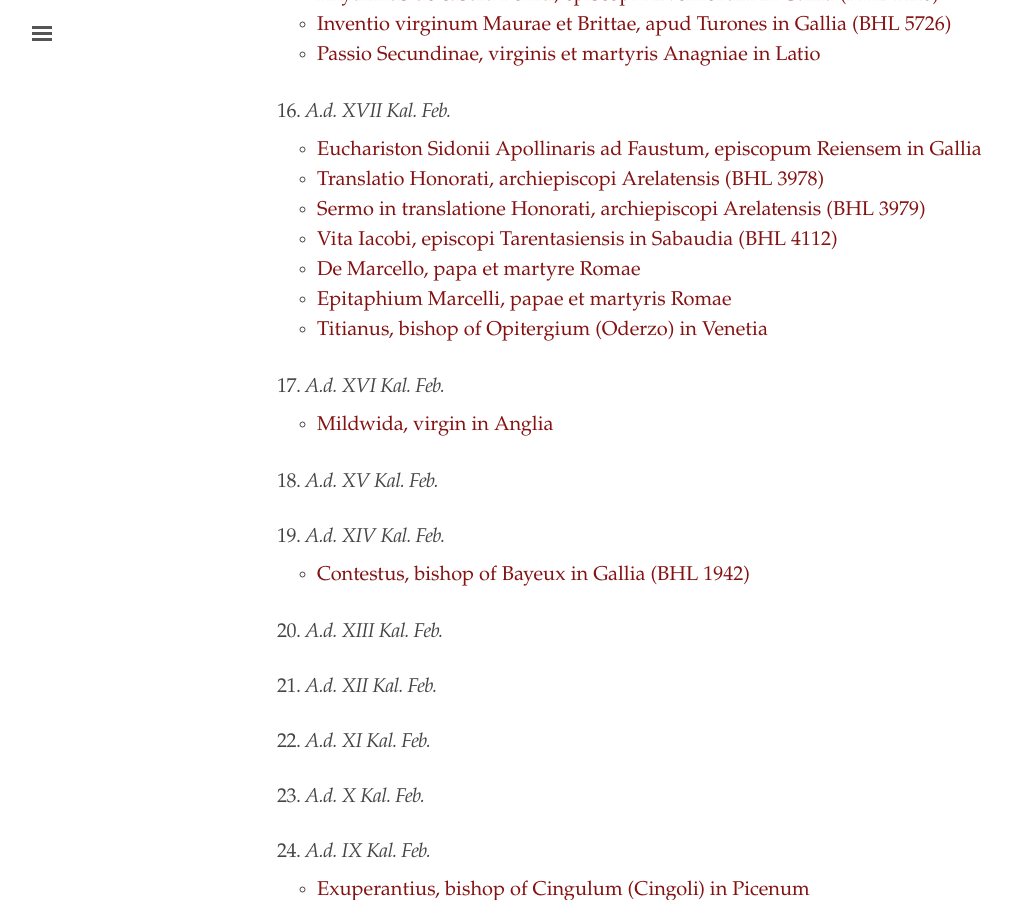
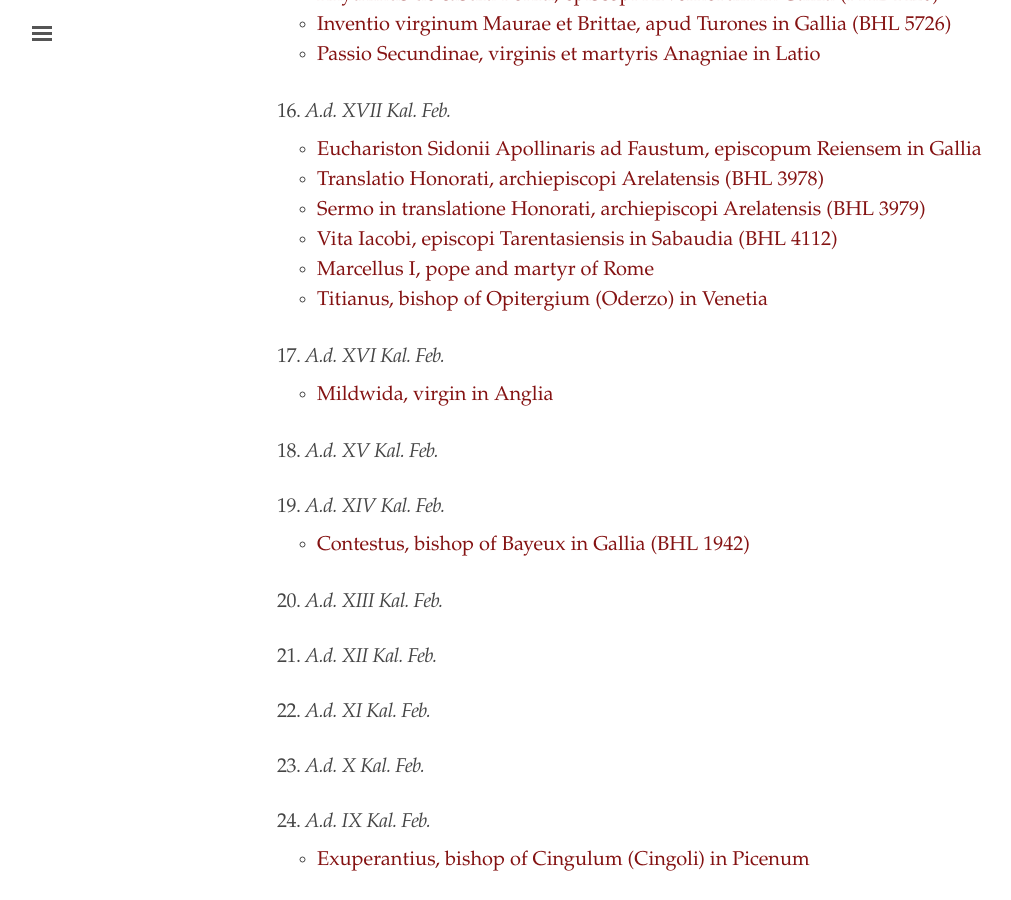
Before and after one commit to cjkoepke1/latin-hagiography, a Jekyll site: the page built from index.md, in a window 1280 px wide and 900 px high, scrolled down 5135 px. Shown: the whole window, without its empty margins (3-1014 px from the left). Built offline with Jekyll 4.4.1, drawn with Linux system fonts in a browser that asks for light colours.

Commit message:
Updated link to Pope Marcellus I

```diff
--- a/index.md
+++ b/index.md
@@ -182,8 +182,7 @@
 - [Translatio Honorati, archiepiscopi Arelatensis (BHL 3978)](https://cjkoepke1.github.io/latin-hagiography/texts/translatio-honorati-arelatensis/)
 - [Sermo in translatione Honorati, archiepiscopi Arelatensis (BHL 3979)](https://cjkoepke1.github.io/latin-hagiography/texts/sermo-in-translatione-honorati/)
 - [Vita Iacobi, episcopi Tarentasiensis in Sabaudia (BHL 4112)](https://cjkoepke1.github.io/latin-hagiography/texts/vita-iacobi-tarentasiensis/)
-- [De Marcello, papa et martyre Romae](https://cjkoepke1.github.io/latin-hagiography/texts/de-marcello-papa/)
-- [Epitaphium Marcelli, papae et martyris Romae](https://cjkoepke1.github.io/latin-hagiography/texts/epitaphium-marcelli-papae/)
+- [Marcellus I, pope and martyr of Rome](https://cjkoepke1.github.io/latin-hagiography/saints/marcellus-papa/)
 - [Titianus, bishop of Opitergium (Oderzo) in Venetia](https://cjkoepke1.github.io/latin-hagiography/saints/titianus-opiterginus/)
 
 ### 17. *A.d. XVI Kal. Feb.*
```
